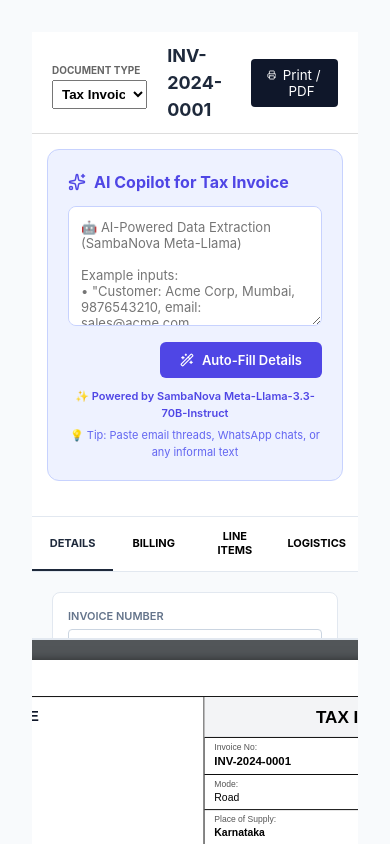
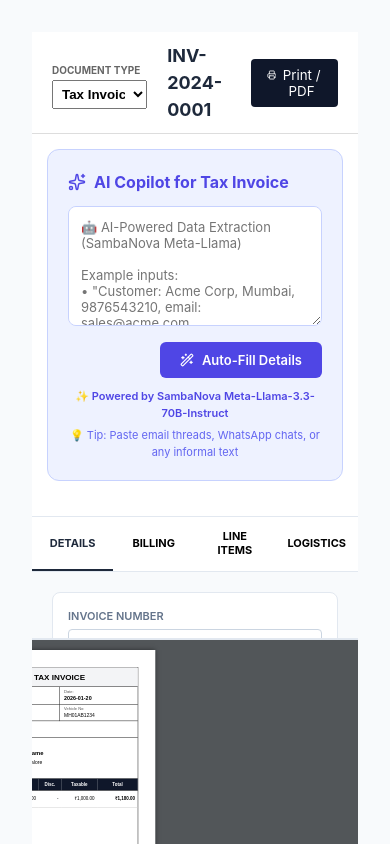
Before and after one commit to Bhumit717/TradeDoc, a React (Vite) app: page /create in a window 390 px wide. Built offline with nearby package versions, Linux system fonts and the light colour scheme.

Commit message:
Fix mobile document preview scaling to show full document width

```diff
--- a/src/styles/global.css
+++ b/src/styles/global.css
@@ -154,7 +154,8 @@ select {
   .document-preview {
     order: 2 !important;
     width: 100% !important;
-    padding: 20px 10px !important;
+    padding: 10px !important;
+    overflow-x: hidden !important;
   }
 
   .resizer {
@@ -162,8 +163,8 @@ select {
   }
 
   .document-preview-inner {
-    transform: scale(0.95) !important;
-    transform-origin: top center !important;
+    transform: scale(0.45) !important;
+    transform-origin: top left !important;
   }
 
   /* Force 100% width on mobile */
```
